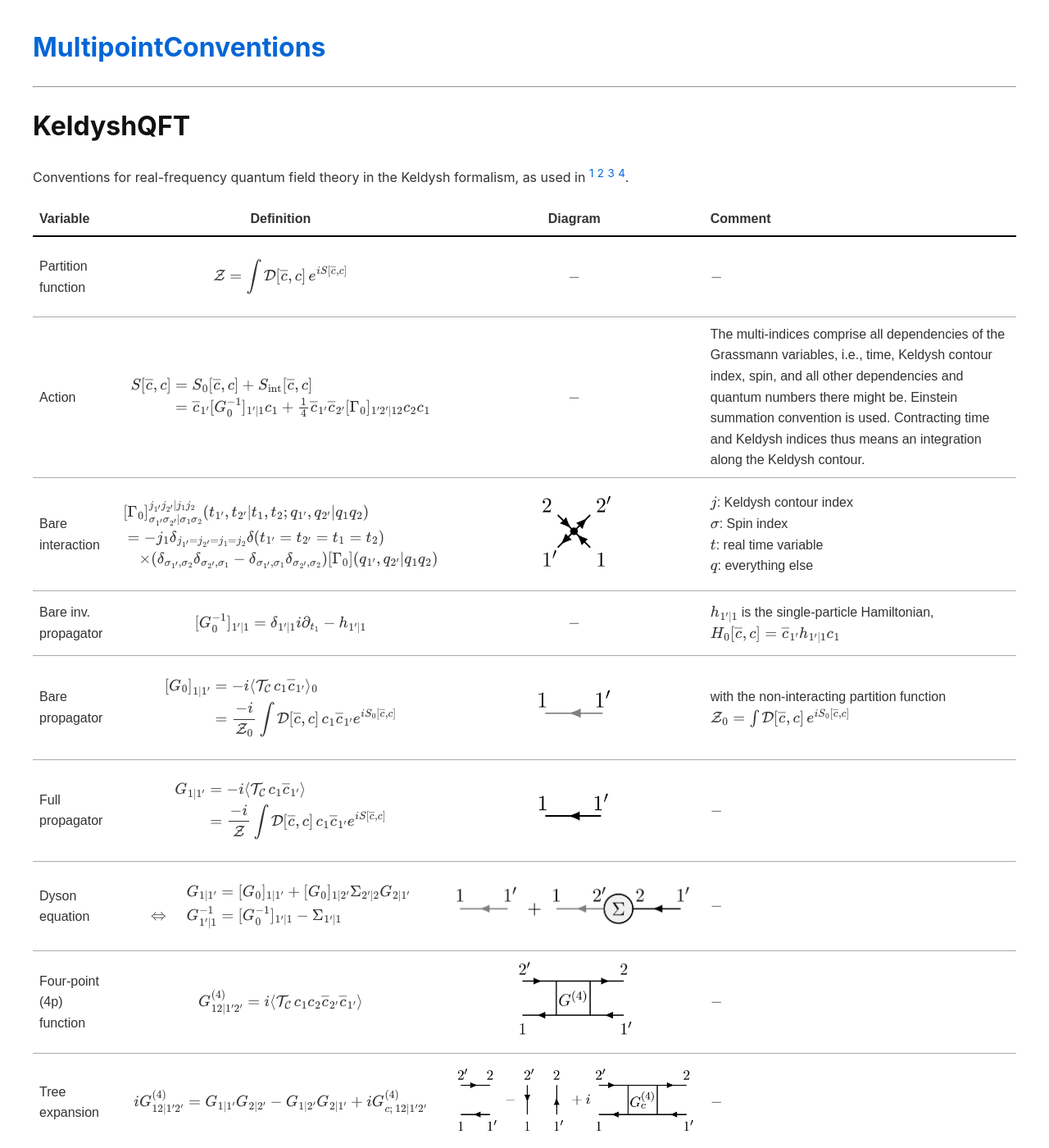
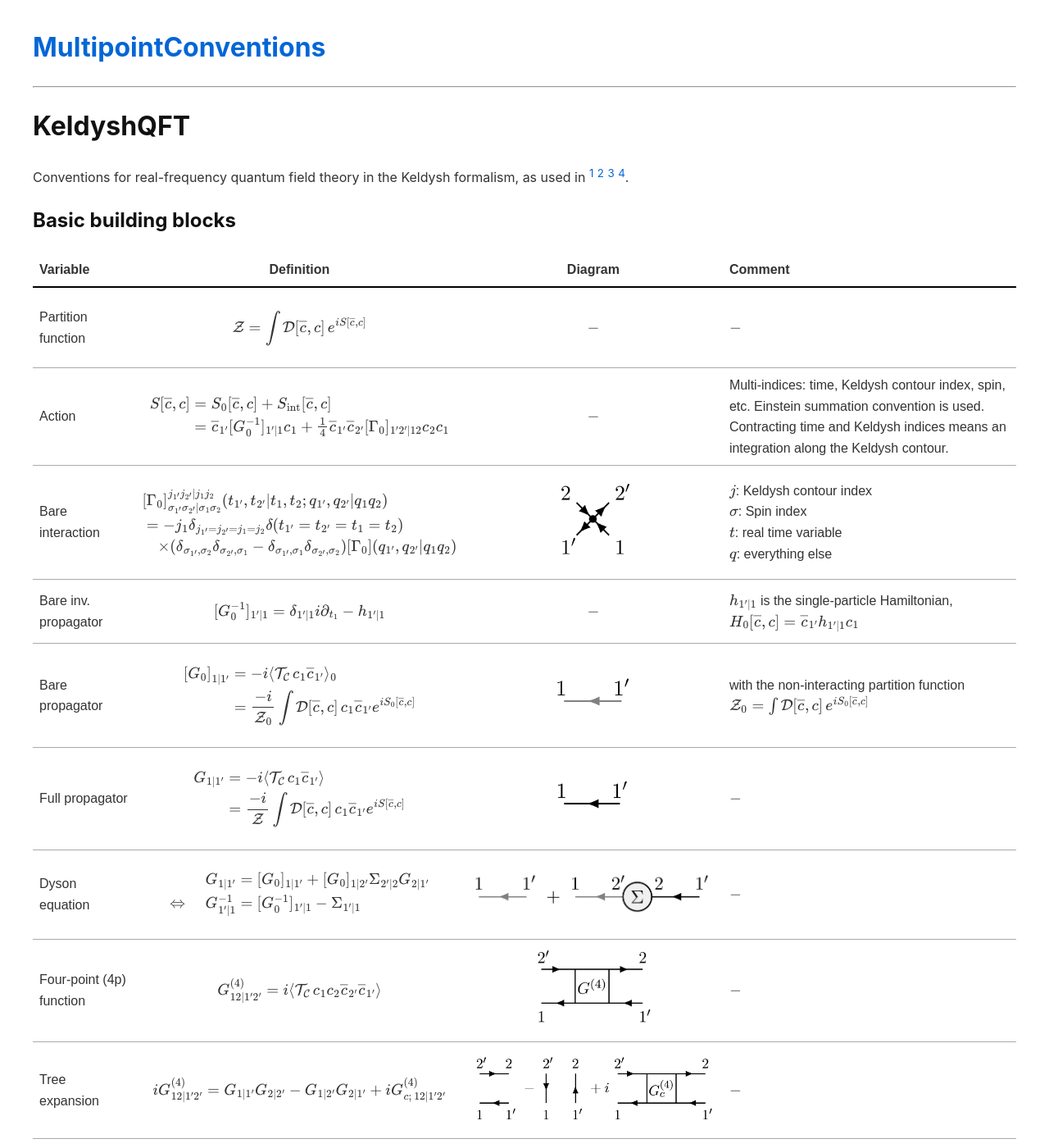
Before and after one commit to NepomukRitz/MultipointConventions, a Jekyll site: the page built from docs/index.md, in a window 1280 px wide and 1400 px high. Shown: the whole window at 82% size. Built offline with Jekyll 4.4.1, drawn with Linux system fonts in a browser that asks for light colours; some of the changed text lies outside the part shown.

Commit message:
Cleaning up.

```diff
--- a/docs/404.html
+++ b/docs/404.html
@@ -1,6 +1,6 @@
 ---
 permalink: /404.html
-layout: page
+layout: default
 ---
 
 <style type="text/css" media="screen">
--- a/docs/index.md
+++ b/docs/index.md
@@ -7,6 +7,8 @@ title: MultipointConventions
 # KeldyshQFT
 
 Conventions for real-frequency quantum field theory in the Keldysh formalism, as used in [^1] [^2] [^3] [^4].
+
+## Basic building blocks
 
 <table class="booktabs">
   <thead>
@@ -39,7 +41,7 @@ Conventions for real-frequency quantum field theory in the Keldysh formalism, as
             \]
         </td>
         <td> \(-\) </td>
-        <td> The multi-indices comprise all dependencies of the Grassmann variables, i.e., time, Keldysh contour index, spin, and all other dependencies and quantum numbers there might be. Einstein summation convention is used. Contracting time and Keldysh indices thus means an integration along the Keldysh contour.  </td>
+        <td> Multi-indices: time, Keldysh contour index, spin, etc. Einstein summation convention is used.<br> Contracting time and Keldysh indices means an integration along the Keldysh contour.  </td>
     </tr>
     <tr>
         <td> Bare interaction </td>
```
Also changed, not shown: other parts of docs/index.md (+19 -7 lines), docs/assets/bare2.png (deleted).
